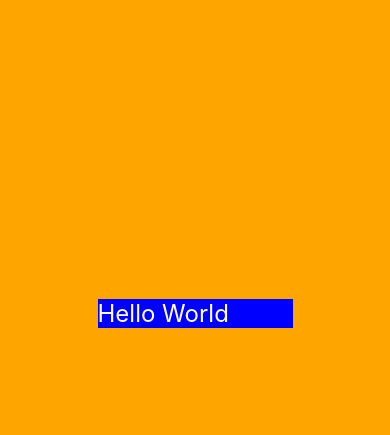
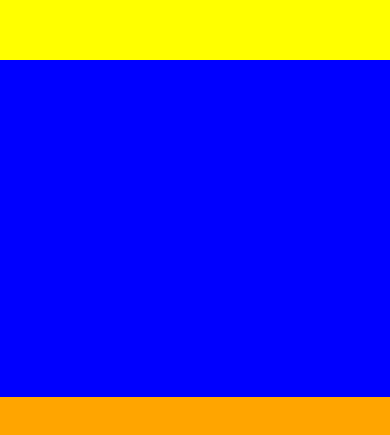
Before and after one commit to Abdulxoliq-1030/react-native-weather-app, a React Native app: screen / in a window 390 px wide. Shown: the part 109-544 px from the top of the page. Built offline with nearby package versions, Linux system fonts and the light colour scheme.

Commit message:
react native expo flex and metro commmands

```diff
--- a/App.js
+++ b/App.js
@@ -1,11 +1,11 @@
-import { StatusBar } from "expo-status-bar";
 import { StyleSheet, Text, View } from "react-native";
 
 export default function App() {
   return (
     <View style={styles.container}>
-      <Text style={styles.text}>Hello World</Text>
-      <StatusBar style="auto" />
+      <View style={styles.box1}></View>
+      <View style={styles.box2}></View>
+      <View style={styles.box3}></View>
     </View>
   );
 }
@@ -13,15 +13,17 @@ export default function App() {
 const styles = StyleSheet.create({
   container: {
     flex: 1,
+  },
+  box1: {
+    flex: 1,
+    backgroundColor: "yellow",
+  },
+  box2: {
+    flex: 2,
+    backgroundColor: "blue",
+  },
+  box3: {
+    flex: 2,
     backgroundColor: "orange",
-    alignItems: "center",
-    justifyContent: "center",
-  },
-
-  text: {
-    width: "50%",
-    backgroundColor: "blue",
-    fontSize: 24,
-    color: "#fff",
   },
 });
```
